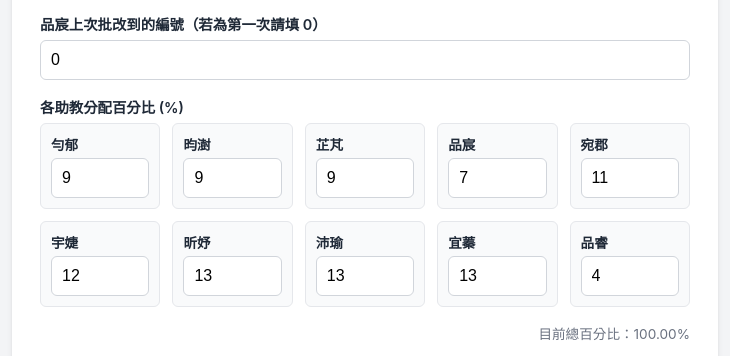
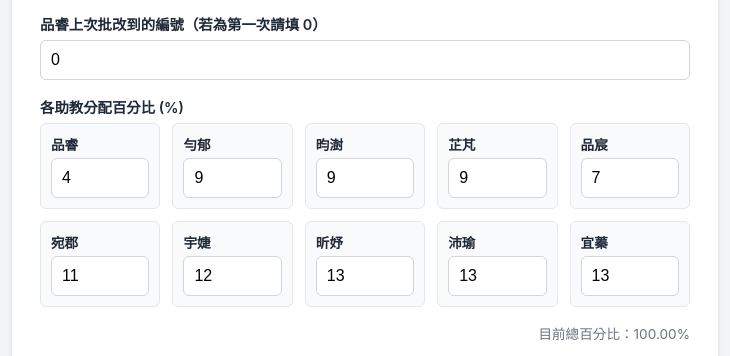
Before and after one commit to Ray01201/ta-assigner, a plain HTML site: page index.html in a window 1280 px wide. Shown: the part 177-533 px from the top of the page, 275-1005 px from the left. Drawn offline with Linux system fonts and the light colour scheme.

Commit message:
Update index.html

```diff
--- a/index.html
+++ b/index.html
@@ -163,7 +163,7 @@
     </div>
 
     <div class="input-group">
-        <label for="lastEnd">品宸上次批改到的編號（若為第一次請填 0）</label>
+        <label for="lastEnd">品睿上次批改到的編號（若為第一次請填 0）</label>
         <input type="number" id="lastEnd" placeholder="例如：0 或 5" min="0" value="0">
     </div>
 
@@ -193,8 +193,9 @@
 </div>
 
 <script>
-    // 依附圖比率設定預設名單，並將品睿移至最後一位
+    // 品睿放回最前面，維持各助教對應比例
     const defaultData = [
+        { name: "品睿", percent: 4 },
         { name: "勻郁", percent: 9 },
         { name: "昀澍", percent: 9 },
         { name: "芷芃", percent: 9 },
@@ -203,8 +204,7 @@
         { name: "宇婕", percent: 12 },
         { name: "昕妤", percent: 13 },
         { name: "沛瑜", percent: 13 },
-        { name: "宜蓁", percent: 13 },
-        { name: "品睿", percent: 4 }
+        { name: "宜蓁", percent: 13 }
     ];
 
     function initTAs() {
```
